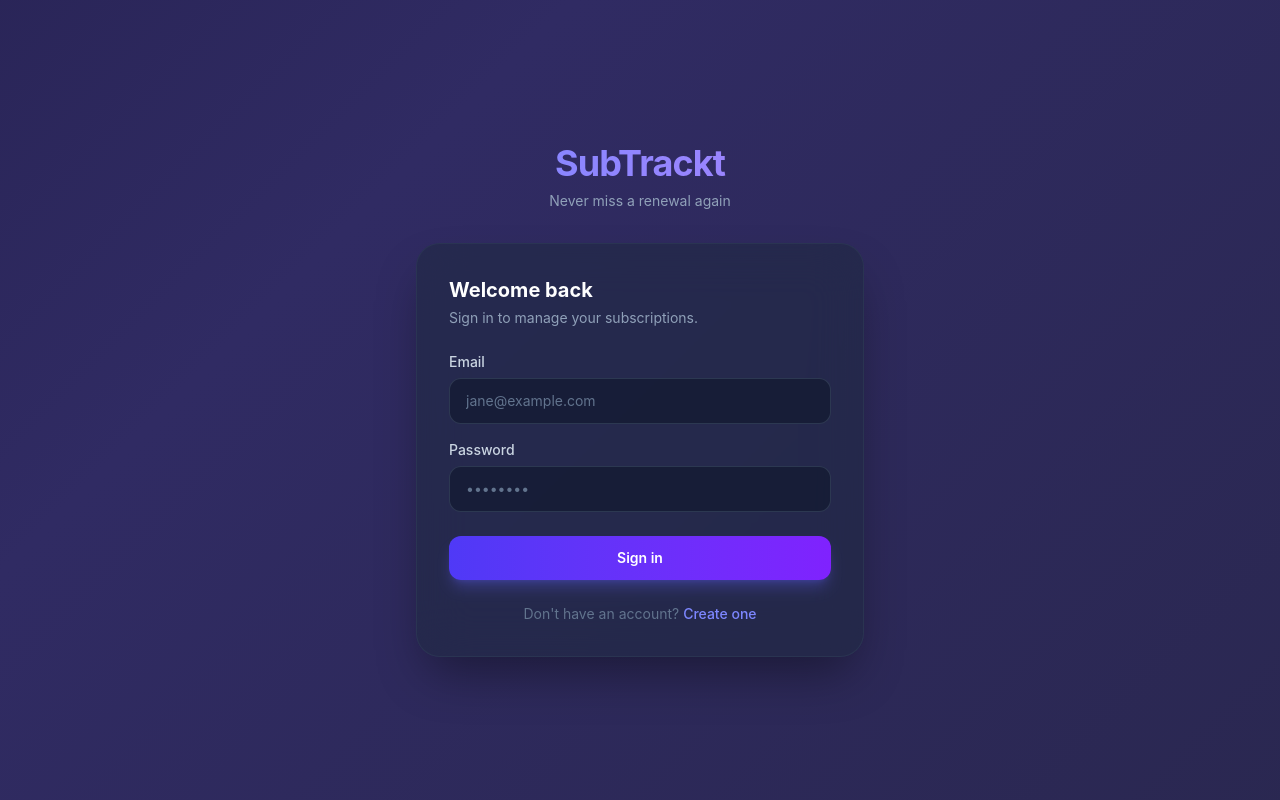
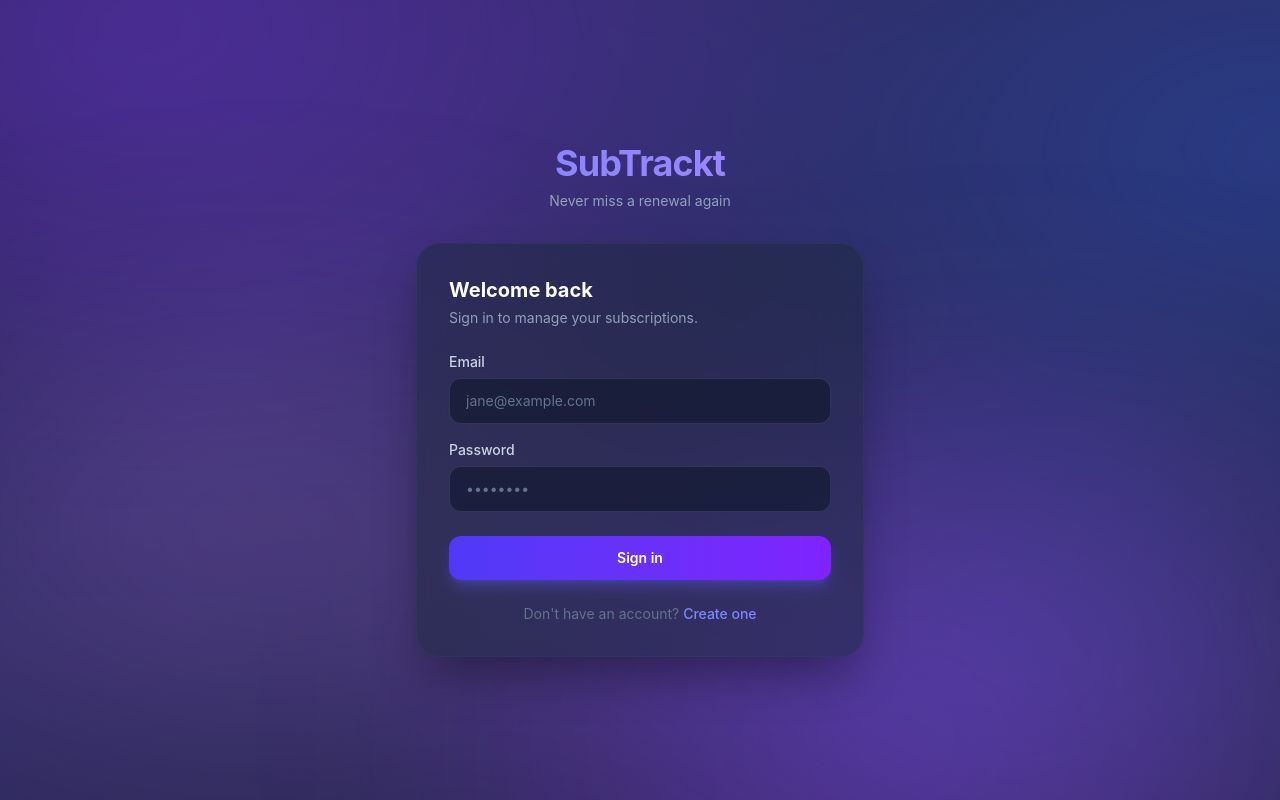
Before and after one commit to maneeshgoud-dev/SubtrakT, a React (Vite) app in the folder frontend/: page /login in a window 1280 px wide. Built offline with nearby package versions, Linux system fonts and the light colour scheme; no server answers.

Commit message:
made changes to the background

```diff
--- a/frontend/src/index.css
+++ b/frontend/src/index.css
@@ -1,29 +1,177 @@
 @import "tailwindcss";
-@import url('https://fonts.googleapis.com/css2?family=Inter:ital,opsz,wght@0,14..32,100..900;1,14..32,100..900&display=swap');
+@import url("https://fonts.googleapis.com/css2?family=Inter:ital,opsz,wght@0,14..32,100..900;1,14..32,100..900&display=swap");
 
-*, *::before, *::after {
-  font-family: 'Inter', sans-serif;
+*,
+*::before,
+*::after {
+  font-family: "Inter", sans-serif;
 }
+
+/* =========================================
+   LIQUID BACKGROUND
+   ========================================= */
 
 body {
   background: linear-gradient(135deg, #0f0c29 0%, #302b63 50%, #24243e 100%);
-  background-size: 300% 300%;
-  background-attachment: fixed;
-  animation: live-gradient 18s ease-in-out infinite;
+
   min-height: 100vh;
   color: #f1f5f9;
+
+  position: relative;
+  overflow-x: hidden;
 }
 
-@keyframes live-gradient {
-  0%, 100% { background-position: 0% 50%; }
-  50% { background-position: 100% 50%; }
+/* =========================================
+   ANIMATED LIQUID LAYERS
+   ========================================= */
+
+body::before,
+body::after {
+  content: "";
+  position: fixed;
+  inset: -20%;
+  pointer-events: none;
+  z-index: -1;
 }
 
-@media (prefers-reduced-motion: reduce) {
-  body { animation: none; }
+/* Main purple liquid */
+
+body::before {
+  background:
+    radial-gradient(
+      ellipse at 20% 20%,
+      rgba(124, 58, 237, 0.45) 0%,
+      transparent 35%
+    ),
+    radial-gradient(
+      ellipse at 80% 30%,
+      rgba(37, 99, 235, 0.35) 0%,
+      transparent 35%
+    ),
+    radial-gradient(
+      ellipse at 60% 80%,
+      rgba(147, 51, 234, 0.4) 0%,
+      transparent 35%
+    );
+
+  filter: blur(70px);
+
+  animation: liquidFlow 18s ease-in-out infinite alternate;
 }
 
-::-webkit-scrollbar { width: 5px; }
-::-webkit-scrollbar-track { background: #1e1b4b; }
-::-webkit-scrollbar-thumb { background: #6366f1; border-radius: 4px; }
-::-webkit-scrollbar-thumb:hover { background: #818cf8; }
+/* Secondary liquid glow */
+
+body::after {
+  background:
+    radial-gradient(
+      ellipse at 70% 70%,
+      rgba(99, 102, 241, 0.35) 0%,
+      transparent 30%
+    ),
+    radial-gradient(
+      ellipse at 30% 60%,
+      rgba(192, 132, 252, 0.25) 0%,
+      transparent 30%
+    );
+
+  filter: blur(90px);
+
+  animation: liquidFlowReverse 22s ease-in-out infinite alternate;
+}
+
+/* =========================================
+   LIQUID MOVEMENT
+   ========================================= */
+
+@keyframes liquidFlow {
+  0% {
+    transform: translate3d(-5%, -5%, 0) scale(1);
+  }
+
+  25% {
+    transform: translate3d(5%, -2%, 0) scale(1.05);
+  }
+
+  50% {
+    transform: translate3d(-2%, 5%, 0) scale(1.1);
+  }
+
+  75% {
+    transform: translate3d(6%, 3%, 0) scale(1.05);
+  }
+
+  100% {
+    transform: translate3d(-3%, -4%, 0) scale(1);
+  }
+}
+
+@keyframes liquidFlowReverse {
+  0% {
+    transform: translate3d(5%, 5%, 0) scale(1.1);
+  }
+
+  50% {
+    transform: translate3d(-5%, -3%, 0) scale(1);
+  }
+
+  100% {
+    transform: translate3d(3%, 6%, 0) scale(1.15);
+  }
+}
+
+/* =========================================
+   SUBTLE LIQUID SHIMMER
+   ========================================= */
+
+body {
+  background-size: 200% 200%;
+
+  animation: backgroundShift 20s ease infinite;
+}
+
+@keyframes backgroundShift {
+  0% {
+    background-position: 0% 50%;
+  }
+
+  50% {
+    background-position: 100% 50%;
+  }
+
+  100% {
+    background-position: 0% 50%;
+  }
+}
+
+/* =========================================
+   SCROLLBAR
+   ========================================= */
+
+::-webkit-scrollbar {
+  width: 5px;
+}
+
+::-webkit-scrollbar-track {
+  background: #1e1b4b;
+}
+
+::-webkit-scrollbar-thumb {
+  background: #6366f1;
+  border-radius: 4px;
+}
+
+::-webkit-scrollbar-thumb:hover {
+  background: #818cf8;
+}
+
+/* =========================================
+   REDUCED MOTION
+   ========================================= */
+
+@media (prefers-reduced-motion: reduce) {
+  body,
+  body::before,
+  body::after {
+    animation: none;
+  }
+}
```
